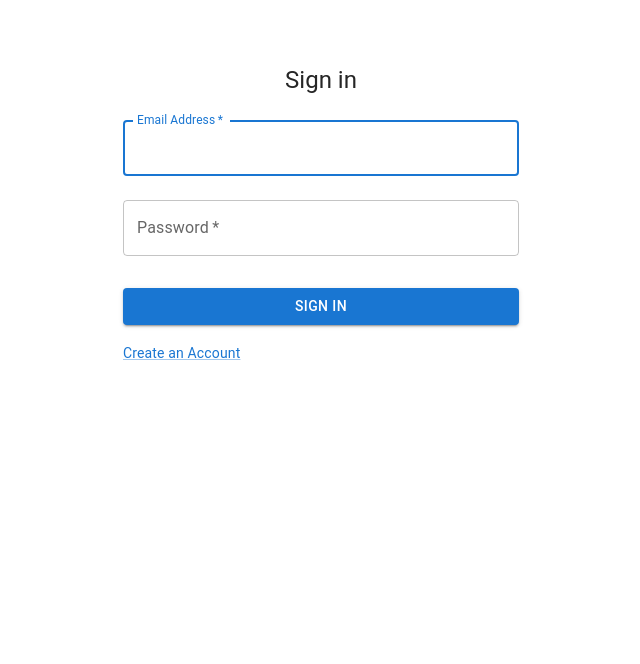
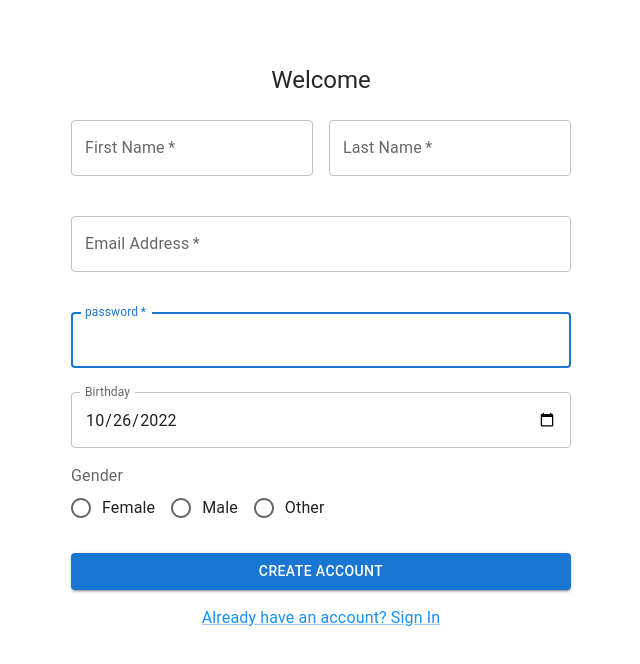
Before and after one commit to sowmyavs/Gym-Partner-App, a React (Create React App) app in the folder frontend/: page /createAccount in a window 1280 px wide. Shown: the top 664 px of the page, without its empty margins (319-959 px from the left). Built offline with nearby package versions, Linux system fonts and the light colour scheme; the HTML template or start-up script is replaced by a standard one.

Commit message:
router working

```diff
--- a/frontend/src/App.js
+++ b/frontend/src/App.js
@@ -4,44 +4,22 @@ import { useState } from "react";
 import LoginPage from "./LoginPage";
 import CreateAccountPage from "./CreateAccountPage";
 import MainPage from "./MainPage";
+import { BrowserRouter, Route, Routes } from "react-router-dom";
 import Survey from "./Survey";
 
 function App() {
-  const [users, setUsers] = useState([]);
-  const [currPage, setCurrPage] = useState([]);
   const [currUser, setCurrUser] = useState([]);
 
-  const signInSuccess = (user, isNew) => {
-    setCurrUser(user);
-    setCurrPage("home");
-  };
-
-  const openCreateAccountPage = () => {
-    setCurrPage("createAccountPage");
-  };
-
-  const openLoginPage = () => {
-    setCurrPage("login");
-  };
-
-  switch (currPage) {
-    case "home":
-      return <MainPage />;
-    case "createAccountPage":
-      return (
-        <CreateAccountPage
-          signInSuccess={signInSuccess}
-          openLoginPage={openLoginPage}
-        />
-      );
-    default:
-      return (
-        <LoginPage
-          signInSuccess={signInSuccess}
-          openCreateAccountPage={openCreateAccountPage}
-        />
-      );
-  }
+  return (
+    <BrowserRouter>
+      <Routes>
+        <Route path="/login" element={<LoginPage />} />
+        <Route path="/createAccount" element={<CreateAccountPage />} />
+        <Route path="/" element={<MainPage />} />
+        <Route path="/survey" element={<Survey />} />
+      </Routes>
+    </BrowserRouter>
+  );
 }
 
 export default App;
--- a/frontend/src/CreateAccountPage.js
+++ b/frontend/src/CreateAccountPage.js
@@ -1,33 +1,34 @@
-import * as React from 'react';
-import { useState } from 'react';
-import Button from '@mui/material/Button';
-import CssBaseline from '@mui/material/CssBaseline';
-import TextField from '@mui/material/TextField';
-import Link from '@mui/material/Link';
-import Box from '@mui/material/Box';
-import Typography from '@mui/material/Typography';
-import Container from '@mui/material/Container';
-import Radio from '@mui/material/Radio';
-import RadioGroup from '@mui/material/RadioGroup';
-import FormControlLabel from '@mui/material/FormControlLabel';
-import FormControl from '@mui/material/FormControl';
-import FormLabel from '@mui/material/FormLabel';
-import Grid from '@mui/material/Grid';
-import _uniqueId from 'lodash/uniqueId'
+import * as React from "react";
+import { useState } from "react";
+import Button from "@mui/material/Button";
+import CssBaseline from "@mui/material/CssBaseline";
+import TextField from "@mui/material/TextField";
+import Link from "@mui/material/Link";
+import Box from "@mui/material/Box";
+import Typography from "@mui/material/Typography";
+import Container from "@mui/material/Container";
+import Radio from "@mui/material/Radio";
+import RadioGroup from "@mui/material/RadioGroup";
+import FormControlLabel from "@mui/material/FormControlLabel";
+import FormControl from "@mui/material/FormControl";
+import FormLabel from "@mui/material/FormLabel";
+import Grid from "@mui/material/Grid";
+import _uniqueId from "lodash/uniqueId";
+import { Link as RouterLink, useNavigate } from "react-router-dom";
 
-
-export default function CreateAccountPage({signInSuccess, openLoginPage}) {
-  const [id] = useState(_uniqueId('prefix-'));
+export default function CreateAccountPage({ signInSuccess, openLoginPage }) {
+  const navigate = useNavigate();
+  const [id] = useState(_uniqueId("prefix-"));
 
   const handleSubmit = (event) => {
     event.preventDefault();
     const data = new FormData(event.currentTarget);
-    let email = data.get('email')
-    let password = data.get('password')
-    let firstName = data.get('first-name')
-    let lastName = data.get('last-name')
-    let gender = data.get('gender-select')
-    let birthday = data.get('birthday')
+    let email = data.get("email");
+    let password = data.get("password");
+    let firstName = data.get("first-name");
+    let lastName = data.get("last-name");
+    let gender = data.get("gender-select");
+    let birthday = data.get("birthday");
     console.log({
       id: id,
       email: email,
@@ -35,43 +36,48 @@ export default function CreateAccountPage({signInSuccess, openLoginPage}) {
       firstName: firstName,
       lastName: lastName,
       gender: gender,
-      birthday: birthday
+      birthday: birthday,
     });
-    let allFilled = true
-    if(email === "" || password === "" || firstName === ""|| lastName === "" || gender === null) {
-      allFilled = false
+    let allFilled = true;
+    if (
+      email === "" ||
+      password === "" ||
+      firstName === "" ||
+      lastName === "" ||
+      gender === null
+    ) {
+      allFilled = false;
     }
 
     async function createAccount() {
       await fetch("/user", {
         method: "POST",
         body: JSON.stringify({
-            "id": id,
-            "name": firstName + " " + lastName,
-            "email": email,
-            "password": password,
-            "bio": "140 char max",
-            "images": [],
-            "preset_attributes": "ex: Types of exercise, experience level, etc",
-            "favorite_gym": [
-              "gym_name",
-              "gym_address"
-            ],
-            "liked_users": [],
-            "matched_users": [],
-            "blocked_users": []
+          id: id,
+          name: firstName + " " + lastName,
+          email: email,
+          password: password,
+          bio: "140 char max",
+          images: [],
+          preset_attributes: "ex: Types of exercise, experience level, etc",
+          favorite_gym: ["gym_name", "gym_address"],
+          liked_users: [],
+          matched_users: [],
+          blocked_users: [],
         }),
-          headers: { "content-type": "application/json" }
-        })
-      let response = await fetch("/user/" + id)
+        headers: { "content-type": "application/json" },
+      });
+      let response = await fetch("/user/" + id);
       let user = await response.json();
-      console.log(user)
-      signInSuccess(user)
+      console.log(user);
+      localStorage.setItem("id", user._id);
+      navigate("/survey");
     }
-    if(allFilled) {
-      createAccount()
+
+    if (allFilled) {
+      createAccount();
     }
-  }
+  };
 
   return (
     <Container component="main" maxWidth="xs">
@@ -79,9 +85,9 @@ export default function CreateAccountPage({signInSuccess, openLoginPage}) {
       <Box
         sx={{
           marginTop: 8,
-          display: 'flex',
-          flexDirection: 'column',
-          alignItems: 'center',
+          display: "flex",
+          flexDirection: "column",
+          alignItems: "center",
         }}
       >
         <Typography component="h1" variant="h5">
@@ -151,7 +157,11 @@ export default function CreateAccountPage({signInSuccess, openLoginPage}) {
                 }}
               />
             </Grid>
-            <Grid item xs={12} style={{ display: "flex", alignItems: "center" }}>
+            <Grid
+              item
+              xs={12}
+              style={{ display: "flex", alignItems: "center" }}
+            >
               <FormControl>
                 <FormLabel id="gender">Gender</FormLabel>
                 <RadioGroup
@@ -160,9 +170,21 @@ export default function CreateAccountPage({signInSuccess, openLoginPage}) {
                   name="gender-select"
                   align="center"
                 >
-                  <FormControlLabel value="female" control={<Radio />} label="Female" />
-                  <FormControlLabel value="male" control={<Radio />} label="Male" />
-                  <FormControlLabel value="other" control={<Radio />} label="Other" />
+                  <FormControlLabel
+                    value="female"
+                    control={<Radio />}
+                    label="Female"
+                  />
+                  <FormControlLabel
+                    value="male"
+                    control={<Radio />}
+                    label="Male"
+                  />
+                  <FormControlLabel
+                    value="other"
+                    control={<Radio />}
+                    label="Other"
+                  />
                 </RadioGroup>
               </FormControl>
             </Grid>
@@ -176,10 +198,10 @@ export default function CreateAccountPage({signInSuccess, openLoginPage}) {
             Create Account
           </Button>
         </Box>
-        <Link href="#" variant="body2" onClick={() => {openLoginPage()}}>
+        <Link as={RouterLink} to="/login" variant="body2">
           {"Already have an account? Sign In"}
         </Link>
       </Box>
     </Container>
-  )
+  );
 }
--- a/frontend/src/LoginPage.js
+++ b/frontend/src/LoginPage.js
@@ -1,31 +1,35 @@
-import * as React from 'react';
-import Button from '@mui/material/Button';
-import CssBaseline from '@mui/material/CssBaseline';
-import TextField from '@mui/material/TextField';
-import Link from '@mui/material/Link';
-import Box from '@mui/material/Box';
-import Typography from '@mui/material/Typography';
-import Container from '@mui/material/Container';
+import * as React from "react";
+import Button from "@mui/material/Button";
+import CssBaseline from "@mui/material/CssBaseline";
+import TextField from "@mui/material/TextField";
+import Link from "@mui/material/Link";
+import Box from "@mui/material/Box";
+import Typography from "@mui/material/Typography";
+import Container from "@mui/material/Container";
+import { Link as RouterLink, useNavigate } from "react-router-dom";
 
-export default function LoginPage({signInSuccess, openCreateAccountPage}) {
+export default function LoginPage() {
+  const navigate = useNavigate();
+
   const handleSubmit = (event) => {
     event.preventDefault();
     const data = new FormData(event.currentTarget);
-    let email = data.get('email')
-    let password = data.get('password')
+    let email = data.get("email");
+    let password = data.get("password");
 
     async function checkIfValidUser() {
       let response = await fetch("/users");
       const users = await response.json();
-        users.forEach(user => {
-            if(user["email"] === email) {
-                if(user["password"] === password) {
-                    signInSuccess(user)
+      users.forEach((user) => {
+        if (user["email"] === email) {
+          if (user["password"] === password) {
+            localStorage.setItem("id", user._id);
+            navigate("/");
           }
         }
-        })
+      });
     }
-    checkIfValidUser()
+    checkIfValidUser();
   };
 
   return (
@@ -34,9 +38,9 @@ export default function LoginPage({signInSuccess, openCreateAccountPage}) {
       <Box
         sx={{
           marginTop: 8,
-            display: 'flex',
-            flexDirection: 'column',
-            alignItems: 'center',
+          display: "flex",
+          flexDirection: "column",
+          alignItems: "center",
         }}
       >
         <Typography component="h1" variant="h5">
@@ -71,7 +75,7 @@ export default function LoginPage({signInSuccess, openCreateAccountPage}) {
           >
             Sign In
           </Button>
-            <Link href="#" variant="body2" onClick={() => {openCreateAccountPage()}}>
+          <Link as={RouterLink} to="/createAccount" variant="body2">
             {"Create an Account"}
           </Link>
         </Box>
--- a/frontend/src/LogoutTab.js
+++ b/frontend/src/LogoutTab.js
@@ -1,5 +1,19 @@
-import * as React from 'react';
+import * as React from "react";
+import Button from "@mui/material/Button";
+import { useNavigate } from "react-router-dom";
 
 export default function LogoutTab() {
-    return(<p>Logout Tab</p>);
+  const navigate = useNavigate();
+
+  return (
+    <Button
+      onClick={() => {
+        localStorage.removeItem("id");
+        navigate("/login");
+      }}
+      variant="contained"
+    >
+      Log Out
+    </Button>
+  );
 }
--- a/frontend/src/ProfileTab.js
+++ b/frontend/src/ProfileTab.js
@@ -1,7 +1,13 @@
 import * as React from "react";
 import Button from "@mui/material/Button";
-
+import { useNavigate } from "react-router-dom";
 
 export default function ProfileTab() {
-  return <Button variant="contained">Edit Profile</Button>;
+  const navigate = useNavigate();
+
+  return (
+    <Button onClick={() => navigate("/survey")} variant="contained">
+      Edit Profile
+    </Button>
+  );
 }
--- a/frontend/src/index.css
+++ b/frontend/src/index.css
@@ -1,13 +1,17 @@
 body {
   margin: 0;
-  font-family: -apple-system, BlinkMacSystemFont, 'Segoe UI', 'Roboto', 'Oxygen',
-    'Ubuntu', 'Cantarell', 'Fira Sans', 'Droid Sans', 'Helvetica Neue',
+  font-family: -apple-system, BlinkMacSystemFont, "Segoe UI", "Roboto", "Oxygen",
+    "Ubuntu", "Cantarell", "Fira Sans", "Droid Sans", "Helvetica Neue",
     sans-serif;
   -webkit-font-smoothing: antialiased;
   -moz-osx-font-smoothing: grayscale;
 }
 
 code {
-  font-family: source-code-pro, Menlo, Monaco, Consolas, 'Courier New',
+  font-family: source-code-pro, Menlo, Monaco, Consolas, "Courier New",
     monospace;
 }
+
+a {
+  text-decoration: none;
+}
```
Also changed, not shown: frontend/src/MainPage.js (+52 -27 lines). Lines whose indentation alone changed are shown as unchanged.
